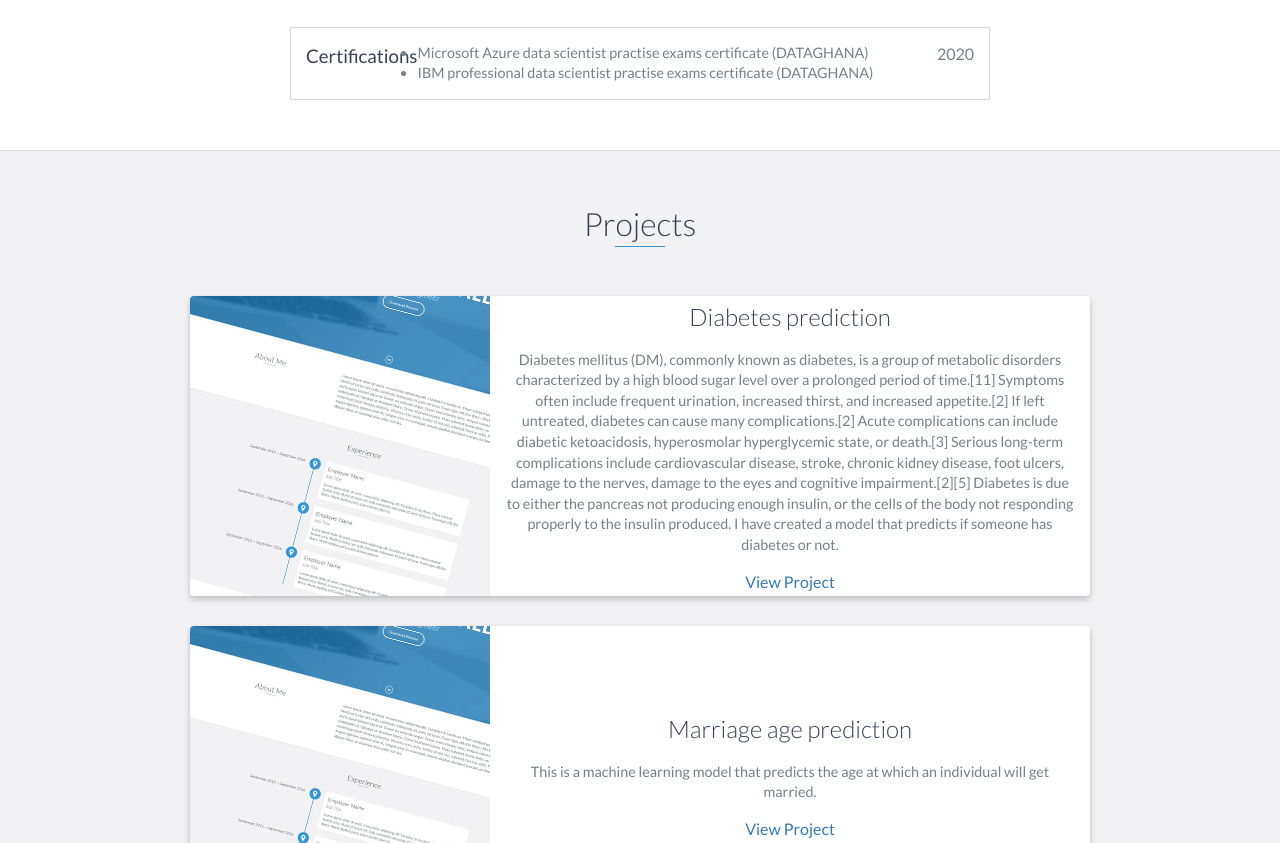
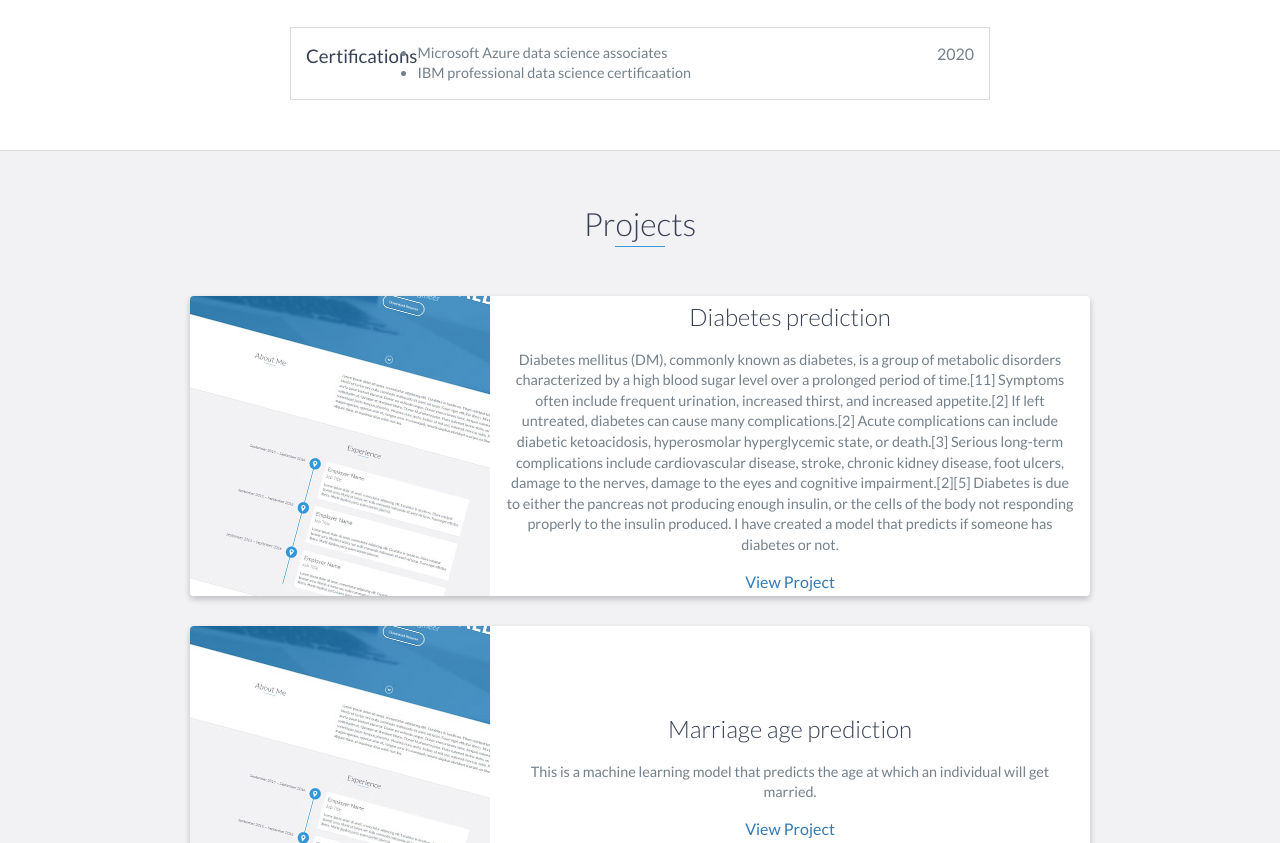
Before and after one commit to Kamara0001/emmanuel-portfolio___, a website: page index.html in a window 1280 px wide. Shown: the part 2900-3743 px from the top of the page. Drawn offline with nearby package versions, Linux system fonts and the light colour scheme; files that its build step writes are made by us from their sources.

Commit message:
Update index.html

```diff
--- a/index.html
+++ b/index.html
@@ -145,10 +145,10 @@
 
             <ul>
                 <li>
-                    Microsoft Azure data scientist practise exams certificate (DATAGHANA)
+                    Microsoft Azure data science associates
                 </li>
                 <li>
-                   IBM professional data scientist practise exams certificate (DATAGHANA)
+                   IBM professional data science certificaation
                 </li>
 
             </ul>
```
